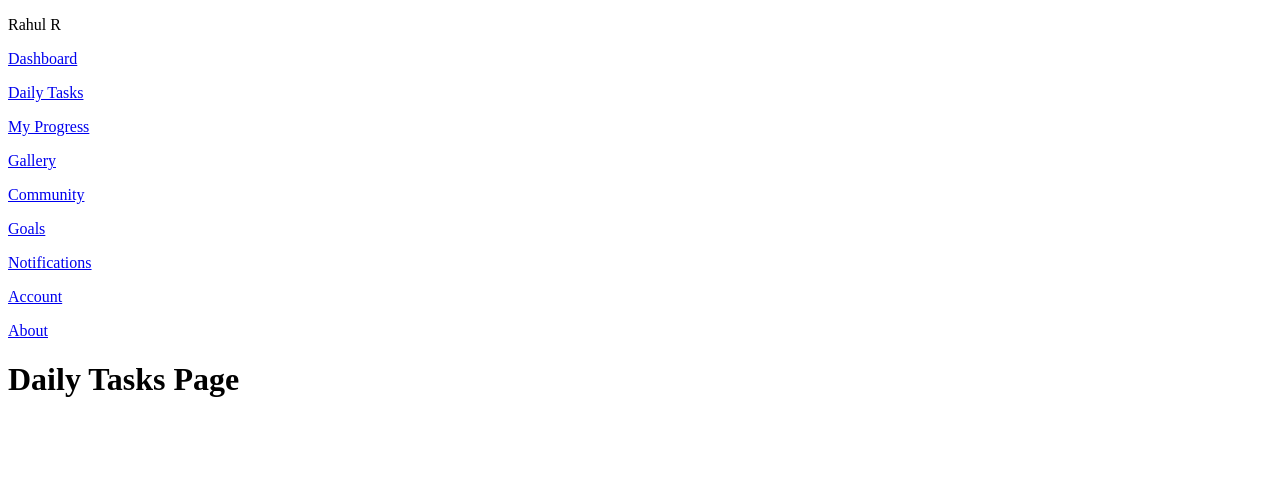
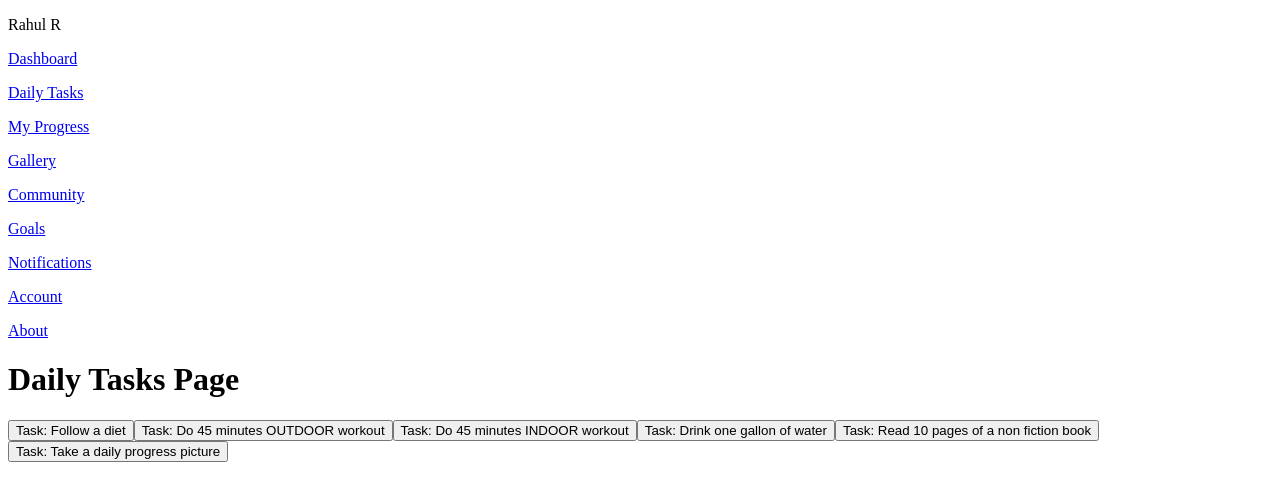
Before and after one commit to rahulbeyondcode/75-Hard-Tracker, a React (Vite) app in the folder frontend/: page /daily-tasks in a window 1280 px wide. Shown: the top 500 px of the page. Built offline with nearby package versions, Linux system fonts and the light colour scheme.

Commit message:
Added headlessui for unstyled react components and added tracker component files

```diff
--- a/frontend/package.json
+++ b/frontend/package.json
@@ -10,6 +10,7 @@
     "preview": "vite preview"
   },
   "dependencies": {
+    "@headlessui/react": "^1.7.17",
     "react": "^18.2.0",
     "react-dom": "^18.2.0",
     "react-router-dom": "^6.20.0"
--- /dev/null
+++ b/frontend/src/components/challenge-tracker/DailyTasks/BookReadTracker.tsx
@@ -0,0 +1,9 @@
+const BookReadTracker = () => {
+  return (
+    <div>
+      <p>Book Read Tracker</p>
+    </div>
+  );
+};
+
+export default BookReadTracker;
--- /dev/null
+++ b/frontend/src/components/challenge-tracker/DailyTasks/DietTracker.tsx
@@ -0,0 +1,38 @@
+import { useState } from "react";
+import { Listbox } from "@headlessui/react";
+
+const foodList = [
+  { id: 1, name: "Idli" },
+  { id: 2, name: "Dosa" },
+  { id: 3, name: "Potato curry" },
+  { id: 4, name: "Kadala" },
+  { id: 5, name: "Appam" },
+  { id: 6, name: "Kanji" },
+  { id: 7, name: "Payar" },
+  { id: 0, name: "Other" },
+];
+
+const DietTracker = () => {
+  const [dietFoods, setDietFoods] = useState([foodList[0], foodList[1]]);
+
+  return (
+    <div>
+      <p>DietTracker</p>
+
+      <Listbox value={dietFoods} onChange={setDietFoods} multiple>
+        <Listbox.Button>
+          {dietFoods.map((person) => person.name).join(", ")}
+        </Listbox.Button>
+        <Listbox.Options>
+          {foodList.map((person) => (
+            <Listbox.Option key={person.id} value={person}>
+              {person.name}
+            </Listbox.Option>
+          ))}
+        </Listbox.Options>
+      </Listbox>
+    </div>
+  );
+};
+
+export default DietTracker;
--- /dev/null
+++ b/frontend/src/components/challenge-tracker/DailyTasks/PictureTracker.tsx
@@ -0,0 +1,9 @@
+const PictureTracker = () => {
+  return (
+    <div>
+      <p>PictureTracker</p>
+    </div>
+  );
+};
+
+export default PictureTracker;
--- /dev/null
+++ b/frontend/src/components/challenge-tracker/DailyTasks/WaterTracker.tsx
@@ -0,0 +1,9 @@
+const WaterTracker = () => {
+  return (
+    <div>
+      <p>WaterTracker</p>
+    </div>
+  );
+};
+
+export default WaterTracker;
--- /dev/null
+++ b/frontend/src/components/challenge-tracker/DailyTasks/WorkoutTracker.tsx
@@ -0,0 +1,9 @@
+const WorkoutTracker = () => {
+  return (
+    <div>
+      <p>WorkoutTracker</p>
+    </div>
+  );
+};
+
+export default WorkoutTracker;
--- a/frontend/src/components/challenge-tracker/DailyTasks/index.tsx
+++ b/frontend/src/components/challenge-tracker/DailyTasks/index.tsx
@@ -1,7 +1,69 @@
+import { Disclosure } from "@headlessui/react";
+
+import DietTracker from "components/challenge-tracker/DailyTasks/DietTracker";
+import WorkoutTracker from "components/challenge-tracker/DailyTasks/WorkoutTracker";
+import WaterTracker from "components/challenge-tracker/DailyTasks/WaterTracker";
+import BookReadTracker from "components/challenge-tracker/DailyTasks/BookReadTracker";
+import PictureTracker from "components/challenge-tracker/DailyTasks/PictureTracker";
+
 const DailyTasks = () => {
   return (
     <div>
       <h1>Daily Tasks Page</h1>
+
+      <Disclosure>
+        <Disclosure.Button className="py-2">
+          Task: Follow a diet
+        </Disclosure.Button>
+        <Disclosure.Panel className="text-gray-500">
+          <DietTracker />
+        </Disclosure.Panel>
+      </Disclosure>
+
+      <Disclosure>
+        <Disclosure.Button className="py-2">
+          Task: Do 45 minutes OUTDOOR workout
+        </Disclosure.Button>
+        <Disclosure.Panel className="text-gray-500">
+          <WorkoutTracker />
+        </Disclosure.Panel>
+      </Disclosure>
+
+      <Disclosure>
+        <Disclosure.Button className="py-2">
+          Task: Do 45 minutes INDOOR workout
+        </Disclosure.Button>
+        <Disclosure.Panel className="text-gray-500">
+          <WorkoutTracker />
+        </Disclosure.Panel>
+      </Disclosure>
+
+      <Disclosure>
+        <Disclosure.Button className="py-2">
+          Task: Drink one gallon of water
+        </Disclosure.Button>
+        <Disclosure.Panel className="text-gray-500">
+          <WaterTracker />
+        </Disclosure.Panel>
+      </Disclosure>
+
+      <Disclosure>
+        <Disclosure.Button className="py-2">
+          Task: Read 10 pages of a non fiction book
+        </Disclosure.Button>
+        <Disclosure.Panel className="text-gray-500">
+          <BookReadTracker />
+        </Disclosure.Panel>
+      </Disclosure>
+
+      <Disclosure>
+        <Disclosure.Button className="py-2">
+          Task: Take a daily progress picture
+        </Disclosure.Button>
+        <Disclosure.Panel className="text-gray-500">
+          <PictureTracker />
+        </Disclosure.Panel>
+      </Disclosure>
     </div>
   );
 };
--- a/frontend/src/components/onboarding/BMICalculator/index.tsx
+++ b/frontend/src/components/onboarding/BMICalculator/index.tsx
@@ -1,6 +1,9 @@
+import { Link } from "react-router-dom";
+
 const BMICalculator = () => {
   return (
     <div>
+      <Link to="/onboarding/register">Go Back</Link>
       <p>
         Before we start the challenge let’s check your{" "}
         <b>Body Mass Index (BMI)</b> (optional)
@@ -26,7 +29,9 @@ const BMICalculator = () => {
         <input />
       </div>
 
-      <button>Skip</button>
+      <Link to="/onboarding/body-measurements">
+        <button>Skip</button>
+      </Link>
       <button>Calculate</button>
     </div>
   );
--- a/frontend/src/components/onboarding/BodyMeasurementsCollector/index.tsx
+++ b/frontend/src/components/onboarding/BodyMeasurementsCollector/index.tsx
@@ -1,6 +1,9 @@
+import { Link } from "react-router-dom";
+
 const BodyMeasurementsCollector = () => {
   return (
     <div>
+      <Link to="/onboarding/bmi">Go Back</Link>
       <p>Lastly let’s go through your body measurements (optional)</p>
 
       <div>
@@ -31,7 +34,9 @@ const BodyMeasurementsCollector = () => {
         <input />
       </div>
 
-      <button>Skip</button>
+      <Link to="/dashboard">
+        <button>Skip</button>
+      </Link>
       <button>Calculate</button>
     </div>
   );
--- a/frontend/src/components/onboarding/Register/index.tsx
+++ b/frontend/src/components/onboarding/Register/index.tsx
@@ -1,4 +1,8 @@
+import { useNavigate } from "react-router-dom";
+
 const Register = () => {
+  const navigate = useNavigate();
+
   return (
     <div>
       <p>Hi, Welcome Onboard.</p>
@@ -26,7 +30,7 @@ const Register = () => {
         <input />
       </div>
 
-      <button>Submit</button>
+      <button onClick={() => navigate('/onboarding/bmi')}>Submit</button>
     </div>
   );
 };
```
Also changed, not shown: 1 other file (tests, documents, lock files or other folders).
